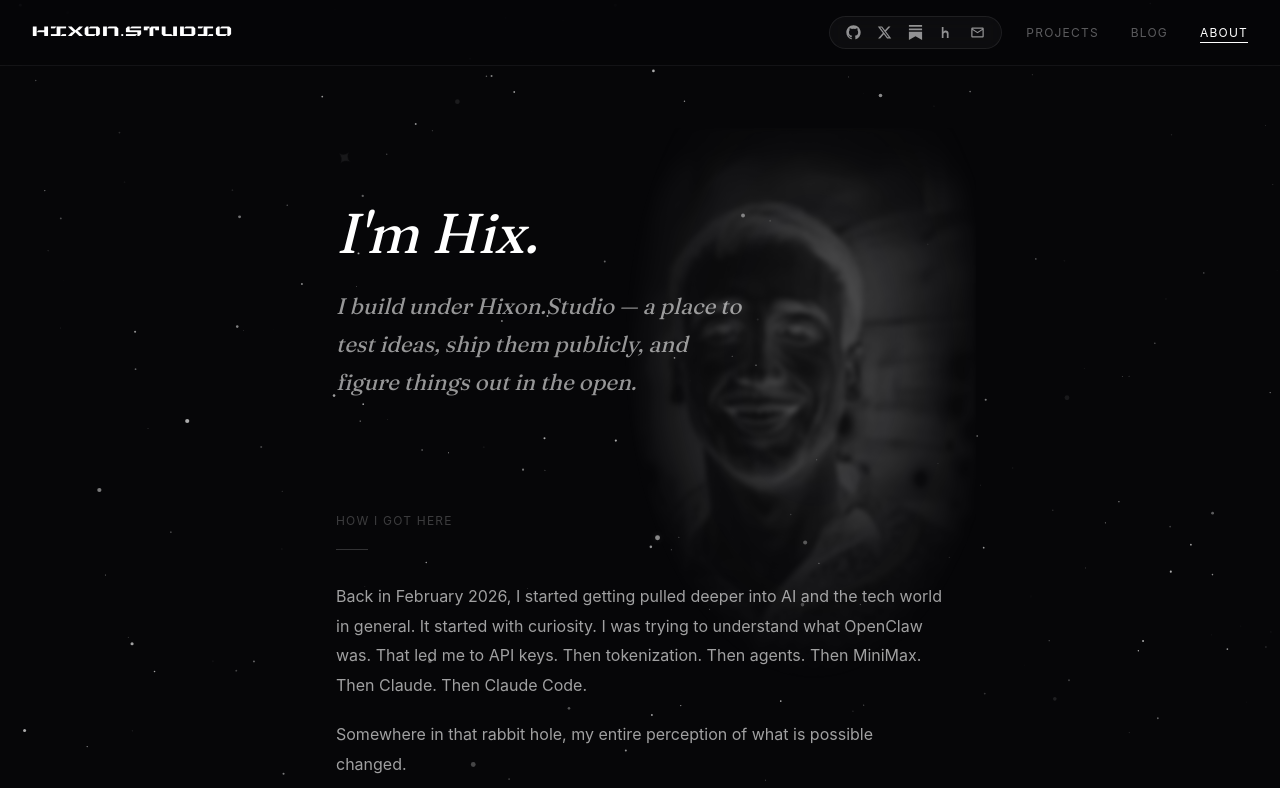
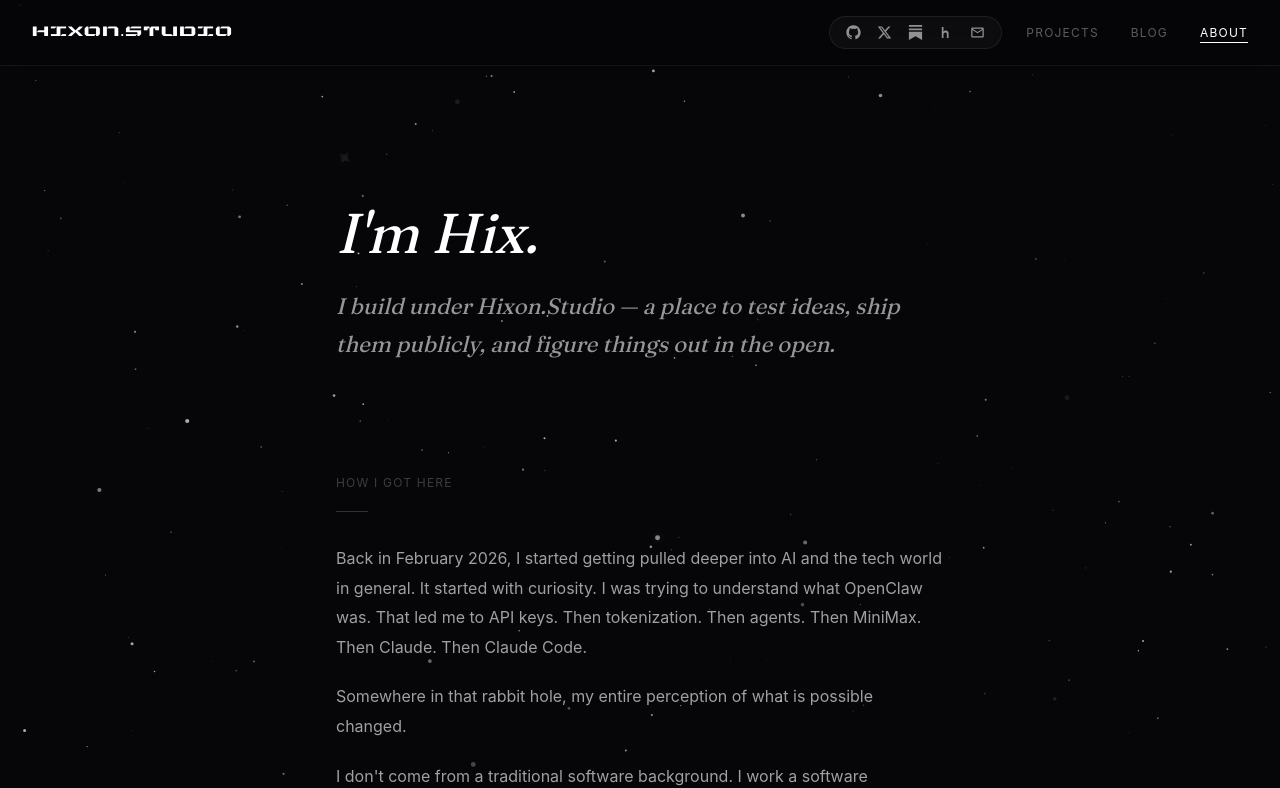
Before and after one commit to Ephpha/hixonstudio, a Next.js app: page /about in a window 1280 px wide. Shown: the top 788 px of the page. Built offline with nearby package versions, Linux system fonts and the light colour scheme.

Commit message:
revert: remove portrait from About page hero
Revert to the original About page without the pencil-sketch portrait.
Will revisit the portrait integration approach later.

Co-Authored-By: Claude Opus 4.6 <noreply@anthropic.com>

```diff
--- a/app/about/page.tsx
+++ b/app/about/page.tsx
@@ -17,11 +17,8 @@ export default function AboutPage() {
   const stackRef = useRef<HTMLElement>(null);
   const elsewhereRef = useRef<HTMLElement>(null);
   const closingRef = useRef<HTMLElement>(null);
-  const portraitRef = useRef<HTMLDivElement>(null);
 
   useEffect(() => {
-    let breatheTimer: ReturnType<typeof setTimeout>;
-
     const ctx = gsap.context(() => {
       gsap.fromTo(
         heroRef.current,
@@ -43,70 +40,13 @@ export default function AboutPage() {
         );
       });
     });
-
-    if (portraitRef.current) {
-      const el = portraitRef.current;
-      el.style.transition = "opacity 1.8s ease-out, filter 1.8s ease-out, transform 1.8s ease-out";
-      requestAnimationFrame(() => {
-        el.style.opacity = "0.6";
-        el.style.filter = "blur(0px)";
-        el.style.transform = "scale(1)";
-      });
-      breatheTimer = setTimeout(() => {
-        el.style.transition = "none";
-        el.style.animation = "portraitBreathe 6s ease-in-out infinite";
-      }, 2000);
-    }
-
-    return () => {
-      ctx.revert();
-      clearTimeout(breatheTimer);
-    };
+    return () => ctx.revert();
   }, []);
 
   return (
     <div className="max-w-2xl mx-auto px-4 sm:px-8 py-10 sm:py-16">
-      {/* Hero with portrait background */}
-      <div className="relative mb-16 sm:mb-28">
-        {/* Portrait — behind the text, masked into the page */}
-        <div
-          ref={portraitRef}
-          aria-hidden="true"
-          className="pointer-events-none select-none"
-          style={{
-            position: "absolute",
-            top: "-1rem",
-            right: "-2rem",
-            width: "clamp(180px, 40vw, 360px)",
-            opacity: 0,
-            filter: "blur(8px)",
-            transform: "scale(1.08)",
-            zIndex: 0,
-            mixBlendMode: "screen",
-          }}
-        >
-          {/* eslint-disable-next-line @next/next/no-img-element */}
-          <img
-            src="/images/hix-portrait.png"
-            alt=""
-            style={{
-              width: "100%",
-              height: "auto",
-              display: "block",
-              maskImage:
-                "radial-gradient(ellipse 70% 75% at 55% 38%, black 20%, transparent 75%)",
-              WebkitMaskImage:
-                "radial-gradient(ellipse 70% 75% at 55% 38%, black 20%, transparent 75%)",
-              filter: "grayscale(100%) invert(1) brightness(0.7) blur(2.5px)",
-            }}
-          />
-        </div>
-
-        <div
-          ref={heroRef}
-          className="relative"
-          style={{ opacity: 0, zIndex: 1 }}
-        >
+      {/* Hero */}
+      <div ref={heroRef} className="mb-16 sm:mb-28" style={{ opacity: 0 }}>
         <SparkleSymbol size="sm" className="mb-8 opacity-25" />
         <h1
           className="mb-6"
@@ -127,13 +67,11 @@ export default function AboutPage() {
             fontSize: "clamp(1.1rem, 3.5vw, 1.4rem)",
             color: "rgba(255,255,255,0.58)",
             lineHeight: 1.7,
-              maxWidth: "26rem",
           }}
         >
           I build under Hixon.Studio — a place to test ideas, ship them
           publicly, and figure things out in the open.
         </p>
-        </div>
       </div>
 
       {/* The story */}
--- a/app/globals.css
+++ b/app/globals.css
@@ -99,11 +99,6 @@ body {
   font-style: italic;
 }
 
-@keyframes portraitBreathe {
-  0%, 100% { opacity: 0.6; }
-  50% { opacity: 0.4; }
-}
-
 @keyframes hixonCursor {
   0%, 49% { opacity: 1; }
   50%, 100% { opacity: 0; }
```
Lines whose indentation alone changed are shown as unchanged.
